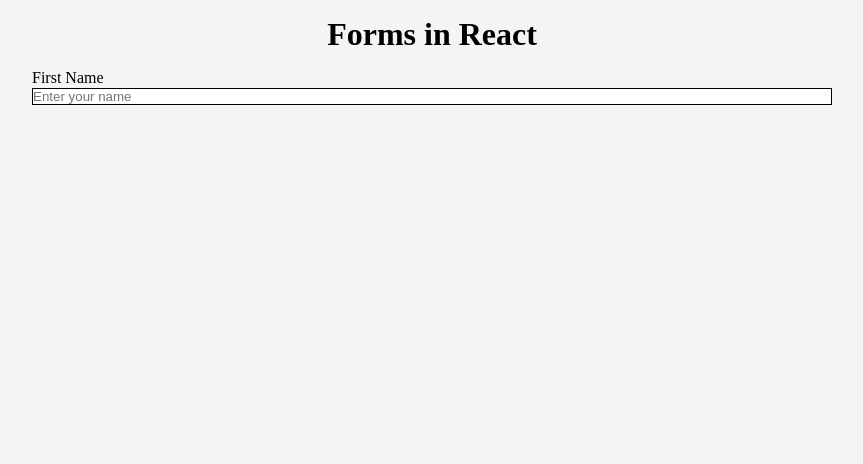
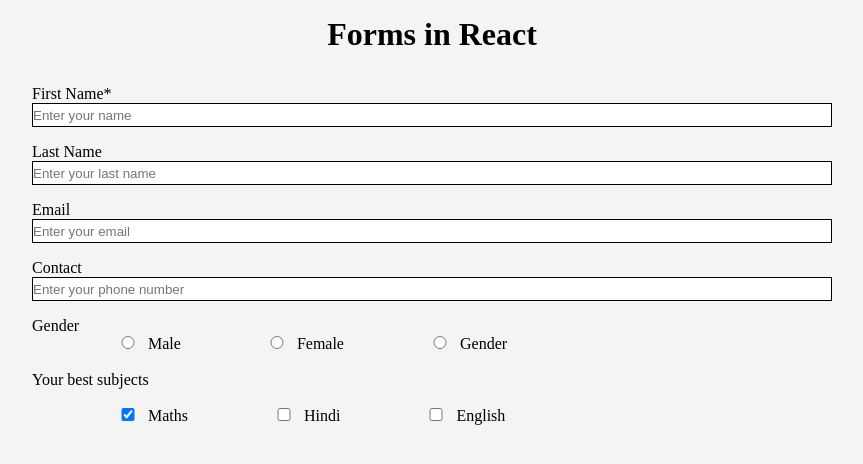
Before and after one commit to Ayush15601/Submission_Form, a React (Vite) app: page / in a window 1280 px wide. Shown: the top 464 px of the page, without its empty margins (208-1071 px from the left). Built offline with nearby package versions, Linux system fonts and the light colour scheme.

Commit message:
added more inputs fields

```diff
--- a/src/assets/components/form.jsx
+++ b/src/assets/components/form.jsx
@@ -4,14 +4,48 @@ import "../css/form.css"
 function Form() {
 
   const [firstname, setfirstname] = useState("")
+  const [lastname, setlastame] = useState("")
+  const [email, setemail] = useState("")
+  const [contact, setcontact] = useState("")
+  const [gender, setgender] = useState("")
+  const [sub, setsub] = useState({maths: true, hindi: false, english: false})
+
+
+  const changetick = (subj) => {
+
+    setsub((prev) => ({...prev, [subj]: !prev[subj]}))
+
+  }
 
     return(
 
         <>
-        <form action="#" method="get">
+        <form action="#" method="get" className="f_form">
 
-            <label for="firstname"> First Name</label> <br />
+            <label htmlFor="firstname"> First Name* </label> <br />
             <input type="text" id="firstname" placeholder="Enter your name" name="firstname" value={firstname} onChange={ (e) => setfirstname(e.target.value)} />
+
+            <label htmlFor="lastname"> Last Name </label> <br />
+            <input type="text" id="lastname" placeholder="Enter your last name" name="lastname" value={lastname} onChange={(e) => setlastame(e.target.value)}/>
+
+            <label htmlFor="email"> Email </label> <br />
+            <input type="email" id="email" placeholder="Enter your email" name="email" value={email} onChange={(e) => setemail(e.target.value)}/>
+
+            <label htmlFor="contact"> Contact </label> <br />
+            <input type="tel" id="contact" placeholder="Enter your phone number" name="contact" value={contact} onChange={(e) => setcontact(e.target.value)}/>
+
+            <label htmlFor="gender"> Gender </label> <br />
+            <input type="radio" id="gender" name="gender" value="male" checked={gender == "male"} onChange={(e) => setgender(e.target.value)}/> Male
+            <input type="radio" id="gender" name="gender" value="female" checked={gender == "female"} onChange={(e) => setgender(e.target.value)}/> Female
+            <input type="radio" id="gender" name="gender" value="other" checked={gender == "other"} onChange={(e) => setgender(e.target.value)}/> Gender
+
+            <br /> <br /><label htmlFor="checkbox"> Your best subjects </label> <br /> <br />
+
+            {/* new observation unlocked on onChanged here. Why we used arrow fun inside onChanged?*/}
+            <input type="checkbox" id="checkbox" name="maths" checked={sub.maths === true} onChange={() => changetick("maths")}/> Maths
+            <input type="checkbox" id="checkbox" name="hindi" checked={sub.hindi === true} onChange={() => changetick("hindi")}/> Hindi
+            <input type="checkbox" id="checkbox" name="english" checked={sub.english === true} onChange={() => changetick("english")}/> English
+
 
         </form>
 
--- a/src/assets/css/App.css
+++ b/src/assets/css/App.css
@@ -12,5 +12,5 @@
     max-width: 50rem;
     width: 100%;
     min-height: 10rem;
-    margin-top: 1rem;
+    margin-top: 2rem;
 }
--- a/src/assets/css/form.css
+++ b/src/assets/css/form.css
@@ -1,4 +1,21 @@
-#firstname {
+#firstname,
+#lastname,
+#email,
+#contact {
     border: solid black 1px;
     width: 100%;
+    height: 1.5rem;
+    margin-bottom: 1rem;
 }
+
+#gender {
+    margin-left: 5rem;
+    max-width: 2rem;
+    width: 100%;
+}
+
+#checkbox {
+    margin-left: 5rem;
+    max-width: 2rem;
+    width: 100%;
+}
```
